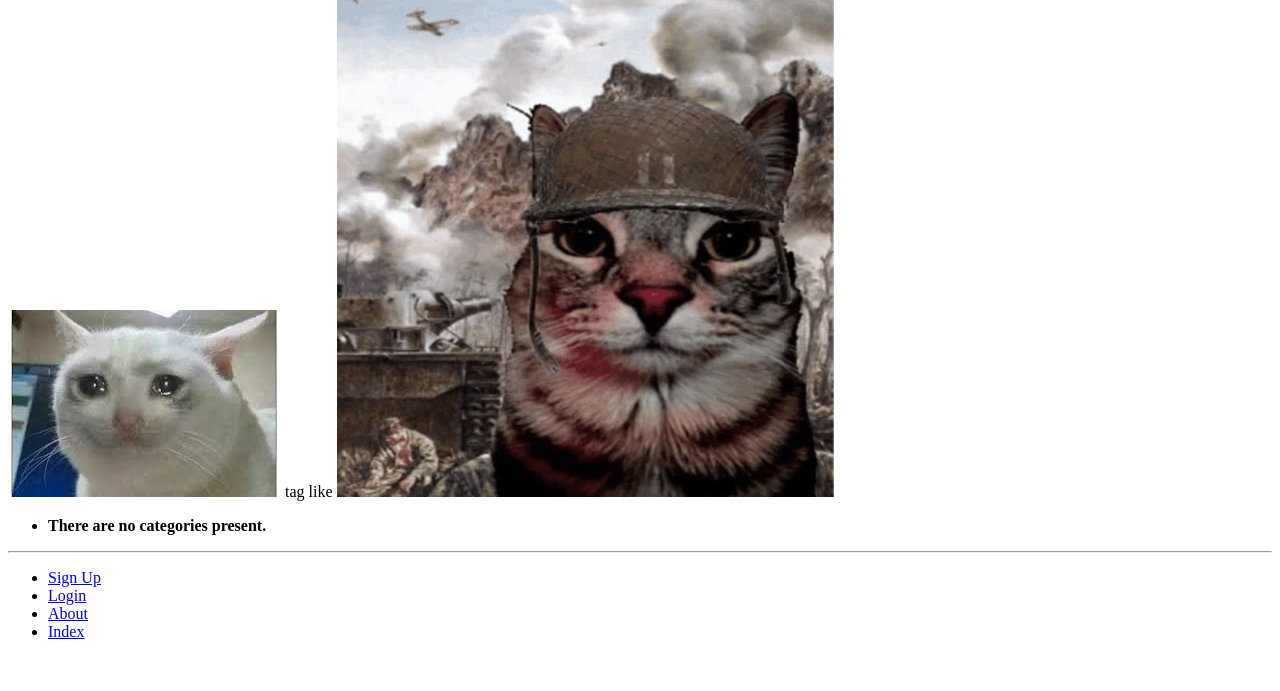
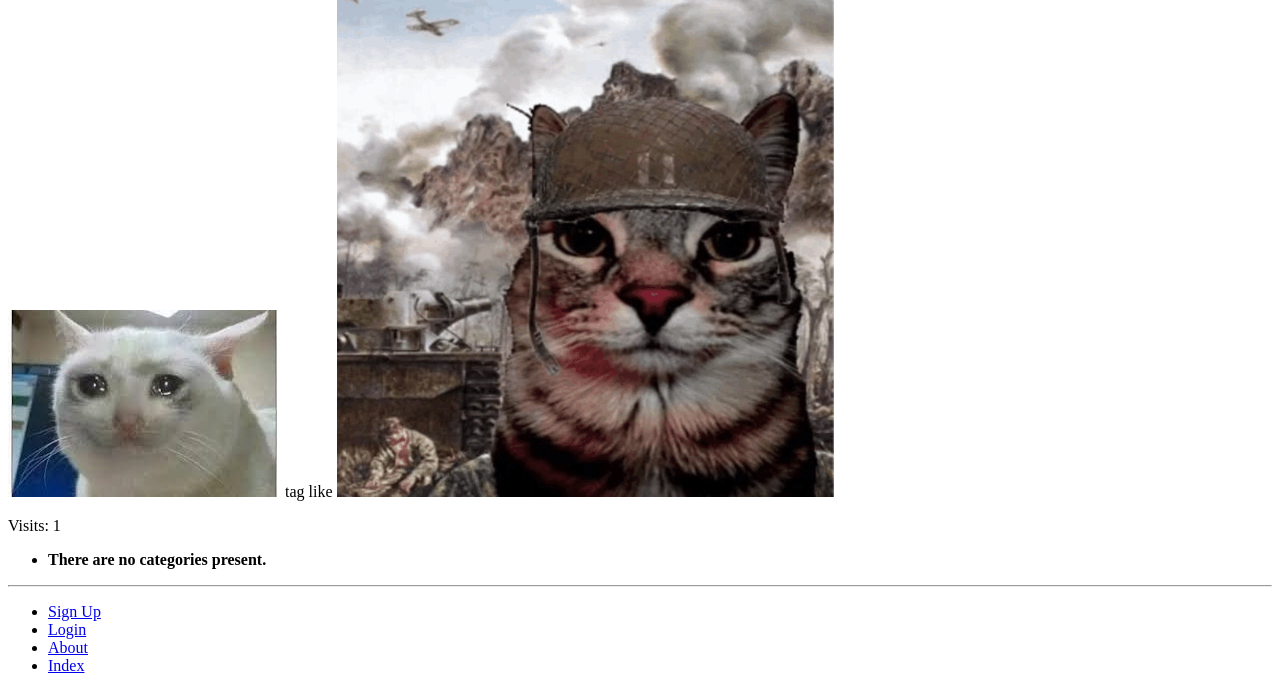
Before and after one commit to brieucdoucy/tango_with_django_project, a Django app: page /rango/about/ in a window 1280 px wide. Shown: the part 135-826 px from the top of the page. Before the commit the page ends 774 px from the top, so only its background shows below. Run offline with Django 3.2, Linux system fonts and the light colour scheme; data that the repository does not hold is empty.

Commit message:
chapter10

```diff
--- a/rango/views.py
+++ b/rango/views.py
@@ -7,34 +7,31 @@ from rango.forms import PageForm
 from rango.forms import CategoryForm
 from django.shortcuts import redirect
 from django.urls import reverse
+from datetime import datetime
 
 from django.contrib.auth.decorators import login_required
 
 def index(request):
-# Query the database for a list of ALL categories currently stored.
-# Order the categories by the number of likes in descending order.
-# Retrieve the top 5 only -- or all if less than 5.
-# Place the list in our context_dict dictionary (with our boldmessage!)
-# that will be passed to the template engine.
     category_list = Category.objects.order_by('-likes')[:5]
     page_list= Page.objects.order_by('-views')[:5]
     context_dict = {}
     context_dict['boldmessage'] = 'Crunchy, creamy, cookie, candy, cupcake!'
     context_dict['categories'] = category_list
     context_dict['pages']=page_list
-# Render the response and send it back!
+
+    visitor_cookie_handler(request)
+
     return render(request, 'rango/index.html', context=context_dict)
 
 
+
 def about(request):
-    ##return HttpResponse("Rango says here is the about page.<a href='/rango/'>index</a>")
-    # Construct a dictionary to pass to the template engine as its context.
-    # Note the key boldmessage matches to {{ boldmessage }} in the template!
     context_dict = {'boldmessage': 'This tutorial has been put together by brieuc'}
-    # Return a rendered response to send to the client.
-    # We make use of the shortcut function to make our lives easier.
-    # Note that the first parameter is the template we wish to use.
-    return render(request, 'rango/about.html', context=context_dict)
+    visitor_cookie_handler(request)
+    context_dict['visits'] = request.session['visits']
+
+    response = render(request, 'rango/about.html', context=context_dict)
+    return response
 
 def show_category(request, category_name_slug):
 # Create a context dictionary which we can pass
@@ -219,3 +216,25 @@ def user_logout(request):
     logout(request)
     # Take the user back to the homepage.
     return redirect(reverse('rango:index'))
+
+def get_server_side_cookie(request, cookie, default_val=None):
+    val = request.session.get(cookie)
+    if not val:
+        val = default_val
+    return val
+
+
+def visitor_cookie_handler(request):
+    visits = int(get_server_side_cookie(request, 'visits', '1'))
+    last_visit_cookie = get_server_side_cookie(request,'last_visit', str(datetime.now()))
+    last_visit_time = datetime.strptime(last_visit_cookie[:-7],'%Y-%m-%d %H:%M:%S')
+    # If it's been more than a day since the last visit...
+    if (datetime.now() - last_visit_time).days > 0:
+        visits = visits + 1
+        # Update the last visit cookie now that we have updated the count
+        request.session['last_visit'] = str(datetime.now())
+    else:
+        # Set the last visit cookie
+        request.session['last_visit'] = last_visit_cookie
+    # Update/set the visits cookie
+    request.session['visits'] = visits
--- a/templates/rango/about.html
+++ b/templates/rango/about.html
@@ -12,4 +12,5 @@ About Rango
 	<strong>{{ boldmessage }}</strong><br />
 	<img src="{% static 'images/cat.jpg' %}"alt="Picture of Rango" />
 	<img /> tag like <img src="{{ MEDIA_URL }}wcat.jpg" alt="Picture of a Cat."/>
+	<p>Visits: {{ visits }}</p>
 {% endblock %}
```
